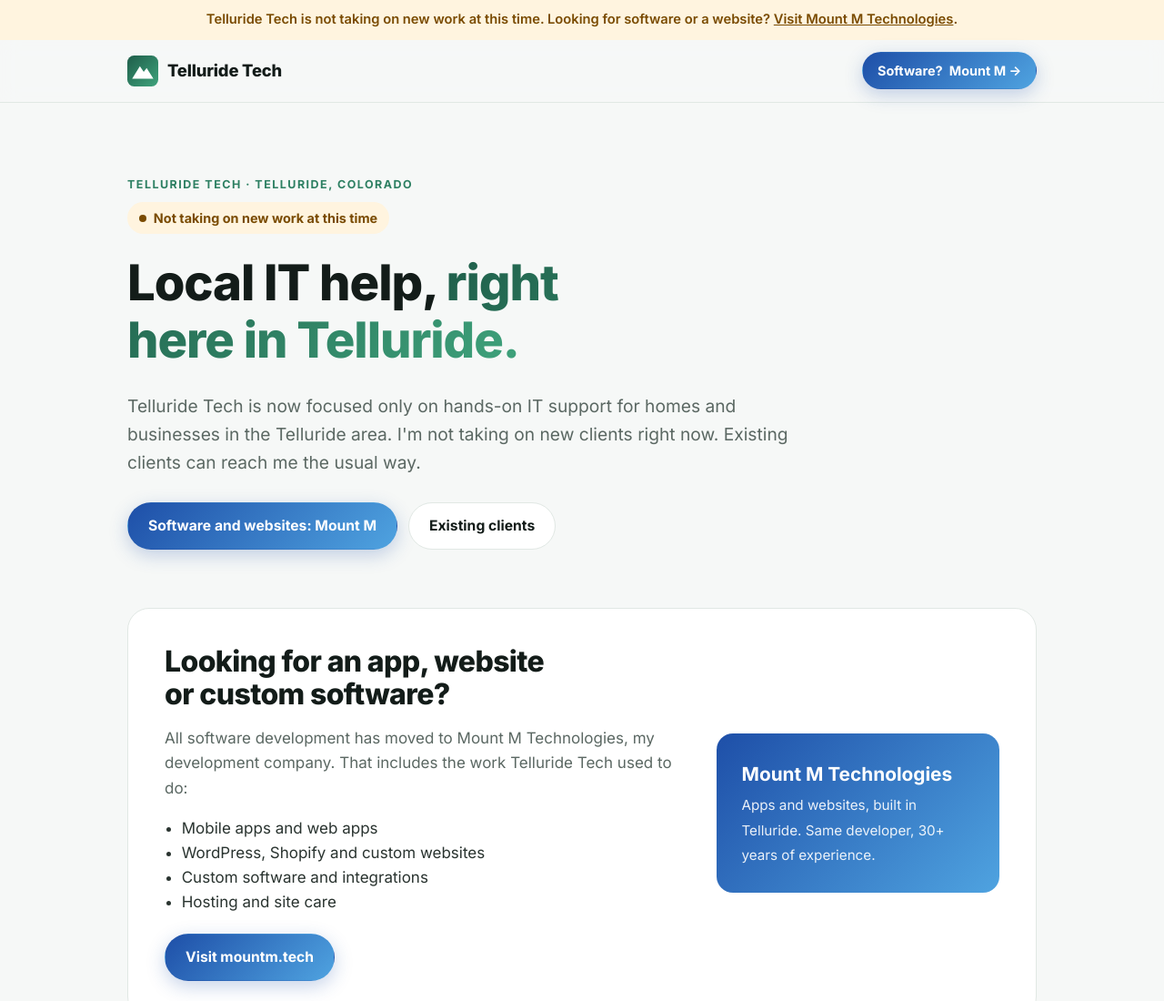
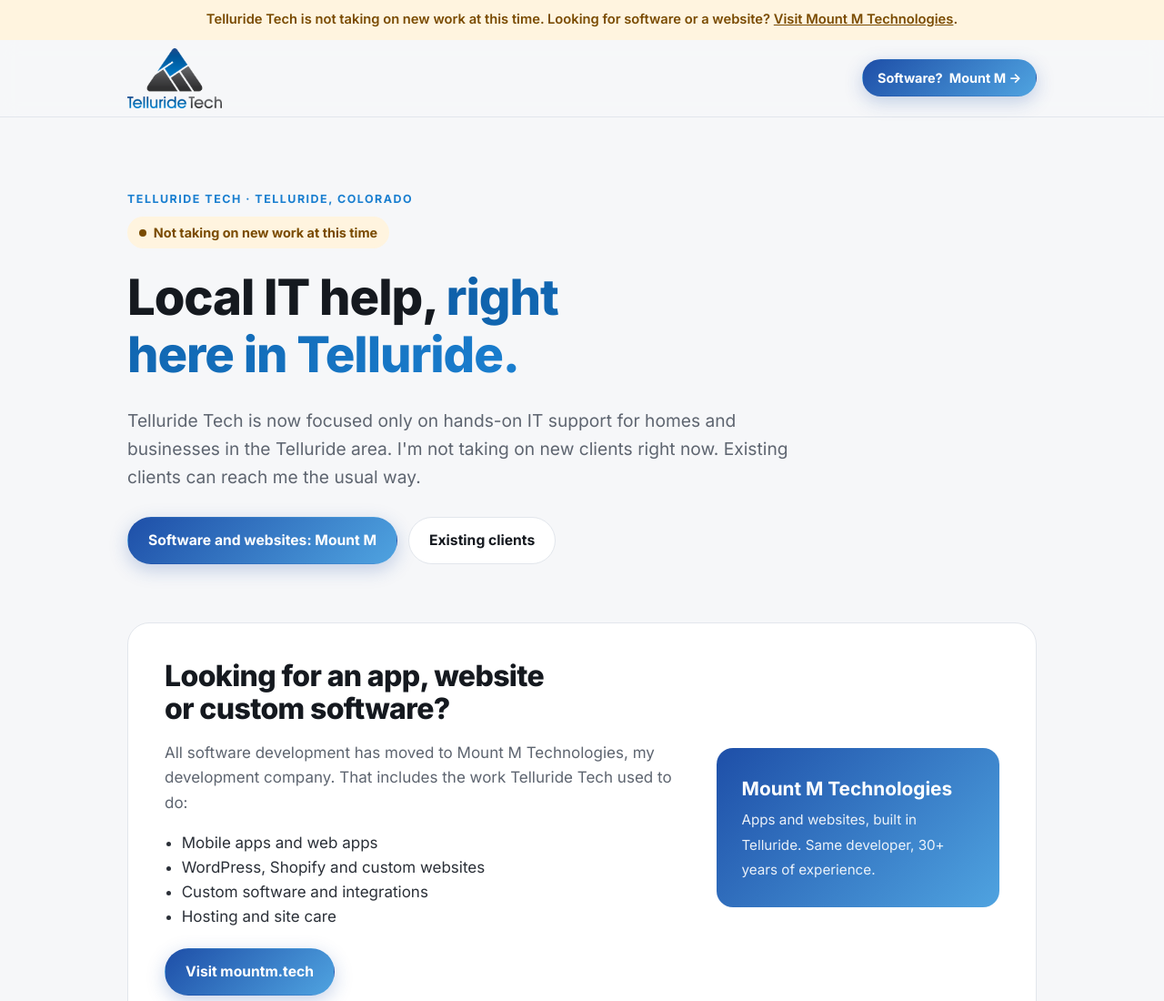
Before and after one commit to michaelmowery/telluridetech-site, an Astro site: page / in a window 1280 px wide. Shown: the top 1100 px of the page at 91% size. Built offline with nearby package versions, Linux system fonts and the light colour scheme; Astro itself is replaced by a stand-in of ours.

Commit message:
Use the Telluride Tech logo and match colors to it
Adds the stacked logo to the header, a favicon and touch icon cut from
the logo mark, and shifts the accent palette to the logo's blue.

Co-Authored-By: Claude Opus 5.5 <noreply@anthropic.com>
Claude-Session: https://claude.ai/code/session_01T4A7rngtG4vYCYb2fr9NyL

```diff
--- a/src/layouts/Base.astro
+++ b/src/layouts/Base.astro
@@ -12,7 +12,8 @@ const fullTitle = title ? `${title} · Telluride Tech` : 'Telluride Tech · Loca
   <meta name="viewport" content="width=device-width, initial-scale=1" />
   <title>{fullTitle}</title>
   <meta name="description" content={description} />
-  <link rel="icon" href={u("/favicon.svg")} type="image/svg+xml" />
+  <link rel="icon" href={u("/favicon.png")} type="image/png" />
+  <link rel="apple-touch-icon" href={u("/apple-touch-icon.png")} />
   <meta property="og:title" content={fullTitle} />
   <meta property="og:description" content={description} />
   <link rel="preconnect" href="https://fonts.googleapis.com" />
@@ -23,7 +24,7 @@ const fullTitle = title ? `${title} · Telluride Tech` : 'Telluride Tech · Loca
   <div class="notice"><div class="wrap">Telluride Tech is not taking on new work at this time. Looking for software or a website? <a href="https://mountm.tech">Visit Mount M Technologies</a>.</div></div>
   <header class="site-header">
     <div class="wrap">
-      <a class="logo" href={u("/")}><img src={u("/favicon.svg")} alt="" width="34" height="34" />Telluride Tech</a>
+      <a class="logo" href={u("/")}><img src={u("/brand/telluridetech-logo.png")} alt="Telluride Tech" width="600" height="381" /></a>
       <a class="btn btn-mm" href="https://mountm.tech"><span class="hide-sm">Software? </span>Mount M →</a>
     </div>
   </header>
--- a/src/styles/global.css
+++ b/src/styles/global.css
@@ -1,15 +1,16 @@
-/* Same system as mountm.tech, with an evergreen accent so the two brands read as siblings. */
+/* Same system as mountm.tech, colored from the Telluride Tech logo (blue peak, slate mountain). */
 :root {
-  --ink: #131C19;
-  --text: #2A3430;
-  --muted: #5B6863;
-  --line: #E1E8E4;
-  --bg: #F6F8F7;
+  --ink: #15191F;
+  --text: #2B3038;
+  --muted: #5E6570;
+  --line: #E2E6EC;
+  --bg: #F6F7F9;
   --card: #FFFFFF;
-  --green: #1F5E4A;
-  --green-2: #2E8063;
+  --green: #0E5FA8;
+  --green-2: #1A7FD0;
   --mm-blue: #1E4FA8;
-  --grad: linear-gradient(135deg, #1F5E4A 0%, #3FA37C 100%);
+  --grad: linear-gradient(135deg, #0E5FA8 0%, #1A7FD0 100%);
+  --grad-text: linear-gradient(135deg, #0E5FA8 0%, #1A7FD0 100%);
   --mm-grad: linear-gradient(135deg, #1E4FA8 0%, #4FA3E0 100%);
   --notice-bg: #FFF4DF;
   --notice-fg: #7A4B00;
@@ -19,8 +20,8 @@
 }
 @media (prefers-color-scheme: dark) {
   :root {
-    --ink: #EEF4F1; --text: #D2DBD7; --muted: #97A49F; --line: #24302C;
-    --bg: #0D1412; --card: #141D1A; --green: #6FCFA6; --green-2: #4FB88E; --mm-blue: #6FA8F0;
+    --ink: #F0F3F7; --text: #D3D8E0; --muted: #98A0AC; --line: #262C36;
+    --bg: #0E1116; --card: #161A21; --green: #6FB4F2; --green-2: #4FA3E8; --grad-text: linear-gradient(135deg, #4FA3E8 0%, #9CD0FF 100%); --mm-blue: #6FA8F0;
     --notice-bg: #33260F; --notice-fg: #F3C877;
     color-scheme: dark;
   }
@@ -43,7 +44,7 @@ p { margin: 0 0 1em; }
 .wrap { max-width: var(--max); margin: 0 auto; padding: 0 20px; }
 .eyebrow { text-transform: uppercase; letter-spacing: .12em; font-size: .78rem; font-weight: 700; color: var(--green-2); margin-bottom: .8em; }
 .lead { font-size: 1.2rem; color: var(--muted); max-width: 38em; }
-.grad-text { background: var(--grad); -webkit-background-clip: text; background-clip: text; color: transparent; }
+.grad-text { background: var(--grad-text); -webkit-background-clip: text; background-clip: text; color: transparent; }
 
 /* notice bar */
 .notice { background: var(--notice-bg); color: var(--notice-fg); font-size: .92rem; font-weight: 600; text-align: center; padding: 10px 0; }
@@ -51,13 +52,15 @@ p { margin: 0 0 1em; }
 
 /* header */
 .site-header { position: sticky; top: 0; z-index: 10; background: color-mix(in srgb, var(--bg) 88%, transparent); backdrop-filter: blur(10px); border-bottom: 1px solid var(--line); }
-.site-header .wrap { display: flex; align-items: center; justify-content: space-between; height: 68px; gap: 16px; }
+.site-header .wrap { display: flex; align-items: center; justify-content: space-between; height: 84px; gap: 16px; }
 .logo { display: flex; align-items: center; gap: 10px; color: var(--ink); font-weight: 800; font-size: 1.15rem; letter-spacing: -0.01em; }
 .logo:hover { text-decoration: none; }
-.logo img { width: 34px; height: 34px; }
+.logo img { height: 66px; width: auto; }
+@media (max-width: 480px) { .logo img { height: 56px; } }
+@media (prefers-color-scheme: dark) { .logo img { filter: brightness(1.6) saturate(1.1); } }
 .btn { display: inline-flex; align-items: center; gap: .5em; padding: .8em 1.4em; border-radius: 999px; font-weight: 700; font-size: .98rem; border: 1px solid transparent; transition: transform .15s, box-shadow .15s; }
 .btn:hover { text-decoration: none; transform: translateY(-1px); }
-.btn-primary { background: var(--grad); color: #fff; box-shadow: 0 6px 20px rgba(31,94,74,.25); }
+.btn-primary { background: var(--grad); color: #fff; box-shadow: 0 6px 20px rgba(14,95,168,.25); }
 .btn-mm { background: var(--mm-grad); color: #fff; box-shadow: 0 6px 20px rgba(30,79,168,.25); }
 .btn-ghost { border-color: var(--line); color: var(--ink); background: var(--card); }
 .site-header .btn { padding: .55em 1.1em; font-size: .9rem; }
```
Also changed, not shown: public/apple-touch-icon.png (added), public/brand/telluridetech-logo.png (added), public/favicon.png (added), public/favicon.svg (deleted).
